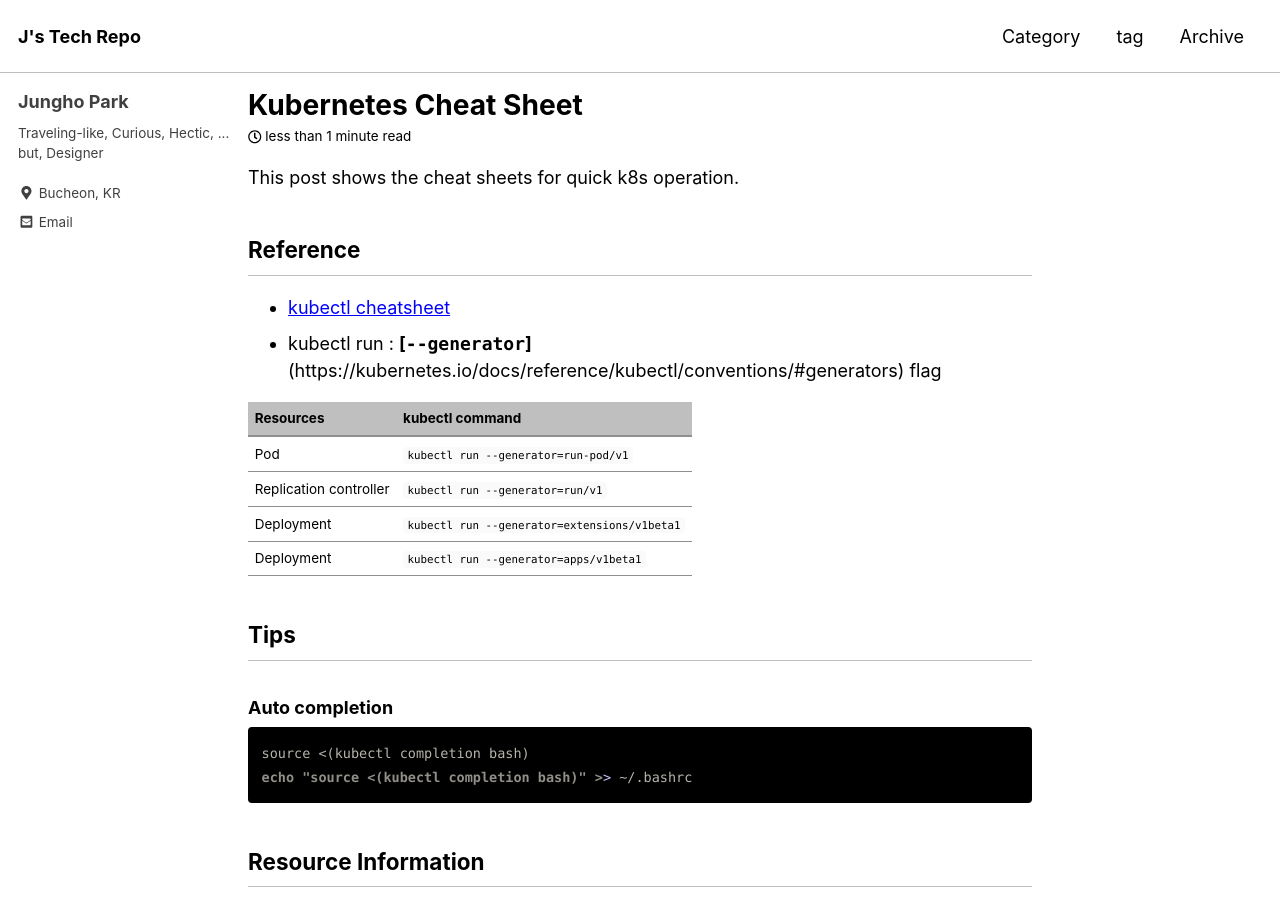
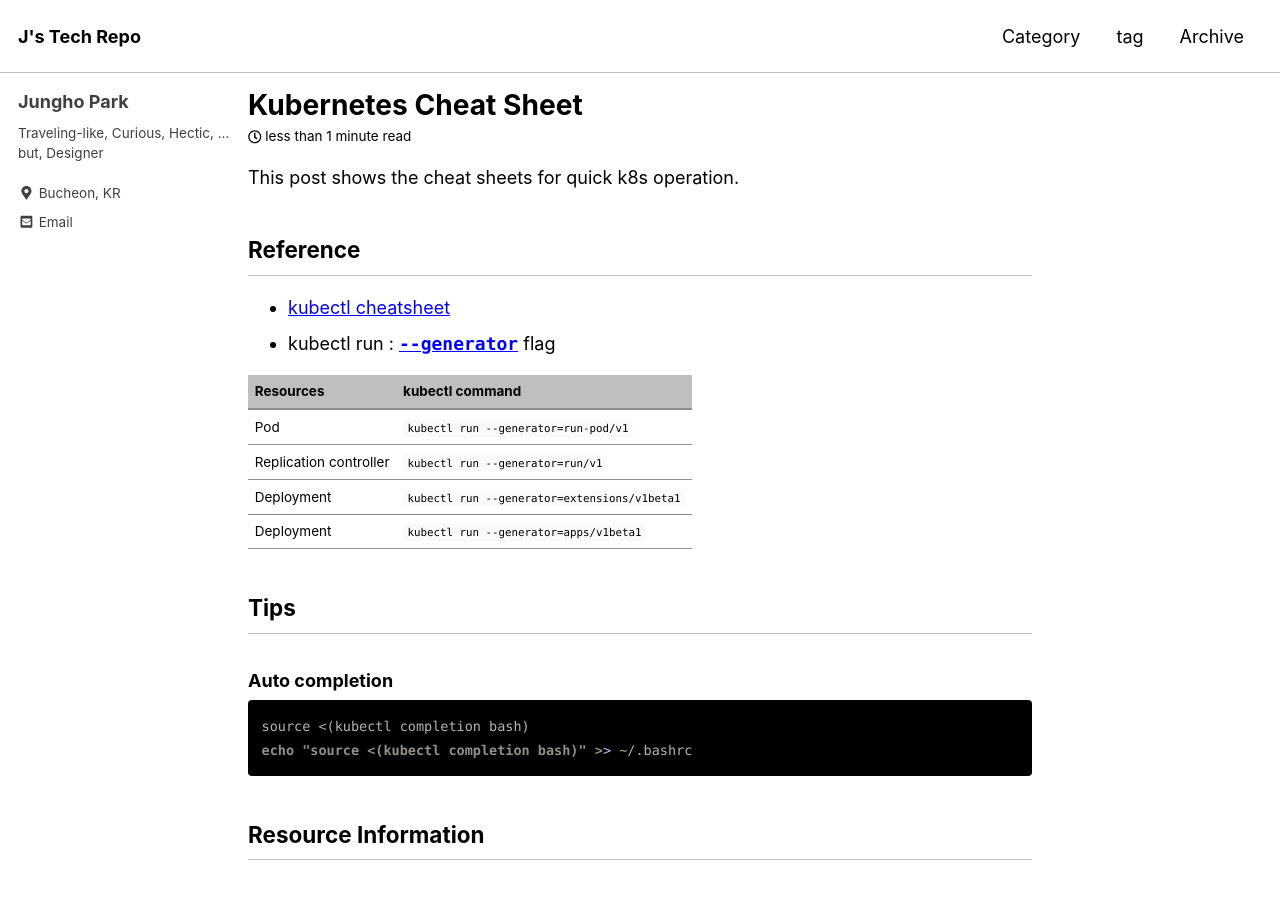
Before and after one commit to unipark00/tekrepo, a Jekyll site: the page built from _posts/2019-04-18-k8s-cheat-sheet.md, in a window 1280 px wide and 900 px high. Built offline with Jekyll 4.4.1, drawn with Linux system fonts in a browser that asks for light colours; cached includes are drawn as plain includes.

Commit message:
Update 2019-04-18-k8s-cheat-sheet.md

```diff
--- a/_posts/2019-04-18-k8s-cheat-sheet.md
+++ b/_posts/2019-04-18-k8s-cheat-sheet.md
@@ -11,7 +11,7 @@ This post shows the cheat sheets for quick k8s operation.
 
 ## Reference
 * [kubectl cheatsheet](https://kubernetes.io/docs/reference/kubectl/cheatsheet/)
-* kubectl run : **[`--generator`]**(https://kubernetes.io/docs/reference/kubectl/conventions/#generators) flag
+* kubectl run : [**`--generator`**](https://kubernetes.io/docs/reference/kubectl/conventions/#generators) flag
 
 |Resources|kubectl command|
 |:--------|:--------------|
```
